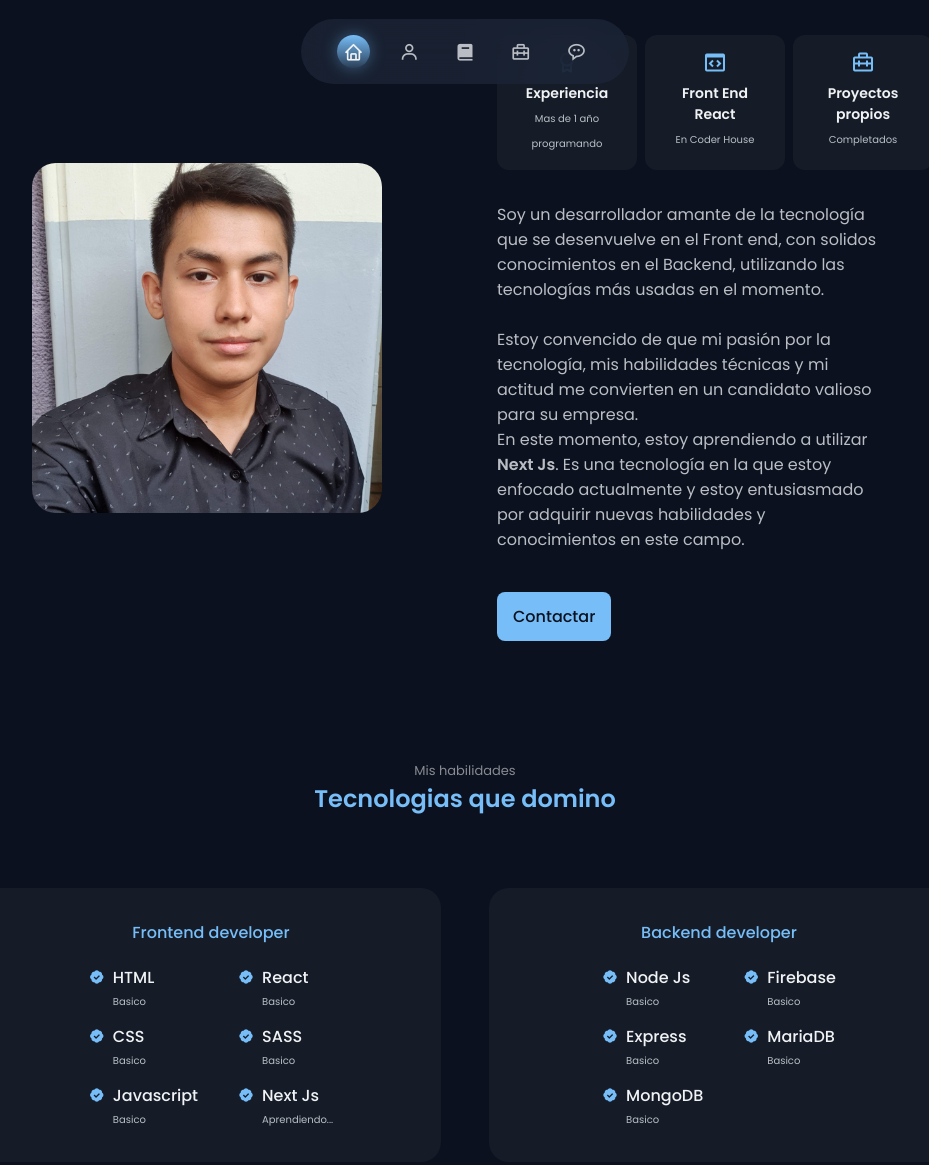
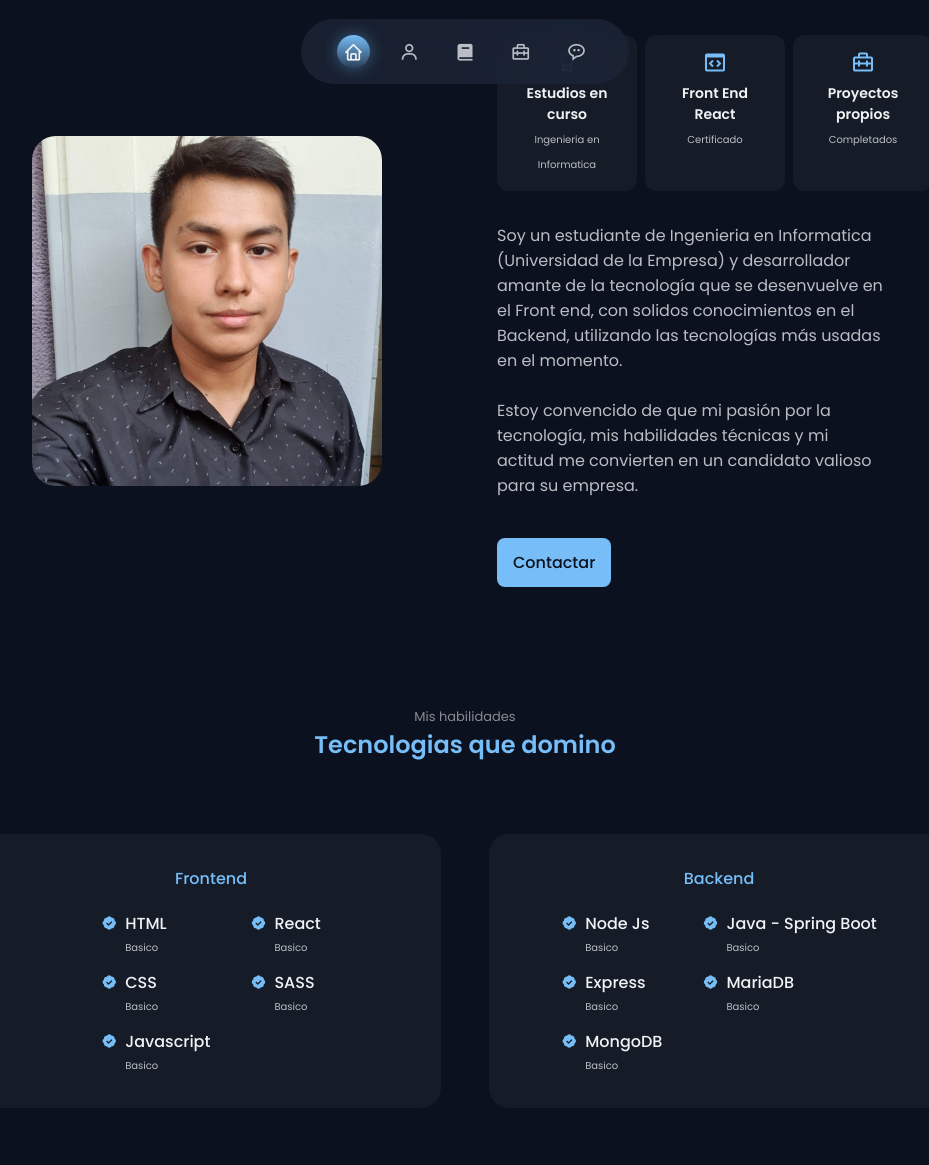
Before and after one commit to EmersonMdn/my-portfolio, a website: page index.html in a window 1280 px wide. Shown: the part 700-1865 px from the top of the page, without its empty margins (175-1104 px from the left). Drawn offline with nearby package versions, Linux system fonts and the light colour scheme; some packages are replaced by stand-ins of ours; a script that the page names is missing.

Commit message:
feat: actualizacion 30/10/2024

```diff
--- a/index.html
+++ b/index.html
@@ -121,37 +121,31 @@
 
                         <div class="about__box">
                             <i class='bx bx-award about__icon'></i>
-                            <h3 class="about__title">Experiencia</h3>
-                            <span class="about__subtitle">Mas de 1 año programando</span>
+                            <h3 class="about__title">Estudios en curso</h3>
+                            <span class="about__subtitle">Ingenieria en Informatica</span>
                         </div>
 
                         <div class="about__box">
                             <i class='bx bx-code-block bx-flip-horizontal about__icon'></i>
 
                             <h3 class="about__title">Front End React</h3>
-                            <span class="about__subtitle">En Coder House</span>
+                            <span class="about__subtitle">Certificado</span>
                         </div>
-
 
                         <div class="about__box">
                             <i class='bx bx-briefcase-alt-2 about__icon'></i>
                             <h3 class="about__title">Proyectos propios</h3>
                             <span class="about__subtitle">Completados</span>
                         </div>
-
-
-
                     </div>
 
                     <p class="about__description">
-                        Soy un desarrollador amante de la tecnología que se desenvuelve en el Front end, con solidos
+                        Soy un estudiante de Ingenieria en Informatica (Universidad de la Empresa) y desarrollador
+                        amante de la tecnología que se desenvuelve en el Front end, con solidos
                         conocimientos en el Backend, utilizando las tecnologías más usadas en el momento. <br>
                         <br>Estoy convencido de que mi pasión por la tecnología, mis habilidades técnicas y mi actitud
                         me
-                        convierten en un candidato valioso para su empresa. <br>
-                        En este momento, estoy aprendiendo a utilizar <strong>Next Js</strong>. Es una tecnología en la
-                        que estoy enfocado actualmente y estoy entusiasmado por adquirir nuevas habilidades y
-                        conocimientos en este campo.
+                        convierten en un candidato valioso para su empresa.
                     </p>
                     <a href="#contact" class="button">Contactar</a>
 
@@ -166,7 +160,7 @@
 
             <div class="skills__container container grid">
                 <div class="skills__content">
-                    <h3 class="skills__title">Frontend developer</h3>
+                    <h3 class="skills__title">Frontend</h3>
 
                     <div class="skills__box">
 
@@ -215,13 +209,13 @@
                                 </div>
                             </div>
 
-                            <div class="skills__data">
+                            <!-- <div class="skills__data">
                                 <i class='bx bxs-badge-check'></i>
                                 <div>
                                     <h3 class="skills__name">Next Js</h3>
                                     <span class="skills__level">Aprendiendo...</span>
                                 </div>
-                            </div>
+                            </div> -->
 
                         </div>
 
@@ -229,7 +223,7 @@
                 </div>
 
                 <div class="skills__content">
-                    <h3 class="skills__title">Backend developer</h3>
+                    <h3 class="skills__title">Backend</h3>
 
                     <div class="skills__box">
 
@@ -262,7 +256,7 @@
                             <div class="skills__data">
                                 <i class='bx bxs-badge-check'></i>
                                 <div>
-                                    <h3 class="skills__name">Firebase</h3>
+                                    <h3 class="skills__name">Java - Spring Boot</h3>
                                     <span class="skills__level">Basico</span>
                                 </div>
                             </div>
@@ -282,101 +276,6 @@
             </div>
         </section>
 
-        <!--=============== SERVICES ===============-->
-        <!-- <section class="services section">
-            <span class="section__subtitle">Mis servicios</span>
-            <h2 class="section__title">Lo que ofrezco</h2>
-
-            <div class="services__container container grid">
-                <div class="services__card">
-                    <h3 class="services__title">Desarrollo web y diseños responsive</h3>
-                    <span class="services__button">Ver mas <i class='bx bx-right-arrow-alt services__icon'></i></span>
-
-                    <div class="services__modal">
-
-                        <div class="services__modal-content">
-                            <i class='bx bx-x services__modal-close'></i>
-                            <h3 class="services__modal-title">Desarrollo web y diseños responsive</h3>
-                            <p class="services__modal-description">Diseño y la implementación de interfaces de usuario
-                                atractivas y funcionales utilizando HTML, CSS y JavaScript <br>
-                                Alguno de las recursos con los que trabajo: </p>
-
-                            <ul class="services__modal-list">
-                                <li class="services__modal-item">
-                                    <i class='bx bx-check services__modal-icon'></i>
-                                    <p class="services__modal-info">Bootstrap | Material IU</p>
-                                </li>
-                                <li class="services__modal-item">
-                                    <i class='bx bx-check services__modal-icon'></i>
-                                    <p class="services__modal-info">SASS</p>
-                                </li>
-                                <li class="services__modal-item">
-                                    <i class='bx bx-check services__modal-icon'></i>
-                                    <p class="services__modal-info">Frameworks y bibliotecas de Javascript populares</p>
-                                </li>
-                            </ul>
-
-                        </div>
-
-                    </div>
-
-                </div>
-
-                <div class="services__card">
-                    <h3 class="services__title">Consumo <br> de API</h3>
-                    <span class="services__button">Ver mas <i class='bx bx-right-arrow-alt services__icon'></i></span>
-
-                    <div class="services__modal">
-                        <div class="services__modal-content">
-                            <i class='bx bx-x services__modal-close'></i>
-                            <h3 class="services__modal-title">Consumo y creacion de API's</h3>
-                            <p class="services__modal-description">Ofrezco servicios de integración de API y desarrollo
-                                de interfaces atractivas, lo que implica utilizar recursos externos para mostrar datos
-                                relevantes en una aplicación o sitio web de manera efectiva. </p>
-
-                            <ul class="services__modal-list">
-                                <li class="services__modal-item">
-                                    <i class='bx bx-check services__modal-icon'></i>
-                                    <p class="services__modal-info">Conexión con APIs de terceros para obtener
-                                        información en tiempo real, como el clima, feeds de redes sociales o datos de
-                                        productos.</p>
-                                </li>
-
-                            </ul>
-                        </div>
-                    </div>
-
-                </div>
-
-                <div class="services__card">
-                    <h3 class="services__title">Conocimientos en Backend</h3>
-                    <span class="services__button">Ver mas <i class='bx bx-right-arrow-alt services__icon'></i></span>
-
-                    <div class="services__modal">
-                        <div class="services__modal-content">
-                            <i class='bx bx-x services__modal-close'></i>
-                            <h3 class="services__modal-title">Conocimientos en Backend</h3>
-                            <p class="services__modal-description">tengo experiencia tanto en la creación de la parte
-                                visible de una aplicación o sitio web (front-end), como en el manejo del lado no visible
-                                (backend).</p>
-
-                            <ul class="services__modal-list">
-                                <li class="services__modal-item">
-                                    <i class='bx bx-check services__modal-icon'></i>
-                                    <p class="services__modal-info">Node Js - Express.</p>
-                                </li>
-
-                                <li class="services__modal-item">
-                                    <i class='bx bx-check services__modal-icon'></i>
-                                    <p class="services__modal-info">Bases de datos: MariaDB - MongoDB - Firebase</p>
-                                </li>
-                            </ul>
-                        </div>
-                    </div>
-
-                </div>
-            </div>
-        </section> -->
 
         <!--=============== WORK ===============-->
         <section class="work section" id="work">
@@ -443,13 +342,7 @@
                         Probar <i class='bx bx-right-arrow-alt work__icon'></i>
                     </a>
                 </div>
-
-
-
-
             </div>
-
-
         </section>
 
         <!--=============== CONTACT ===============-->
@@ -495,7 +388,7 @@
                     </div>
                 </div>
 
-                <div class="contact__content">
+                <!-- <div class="contact__content">
                     <h3 class="contact__title">Escríbeme </h3>
 
 
@@ -521,13 +414,9 @@
                             contactar utilice uno de mis
                             medios de contacto*</small>
                     </form>
-
-                </div>
+                </div> -->
             </div>
-
-
         </section>
-
     </main>
 
     <!--=============== FOOTER ===============-->
@@ -554,17 +443,7 @@
             <span class="footer__copy">
                 &copy Emerson Medina Franco.
             </span>
-
-
         </div>
-
-
-
-
-
-
-
-
     </footer>
     <!--=============== SWEET ALERT2 ===================-->
     <script src="https://cdn.jsdelivr.net/npm/sweetalert2@11"></script>
```
